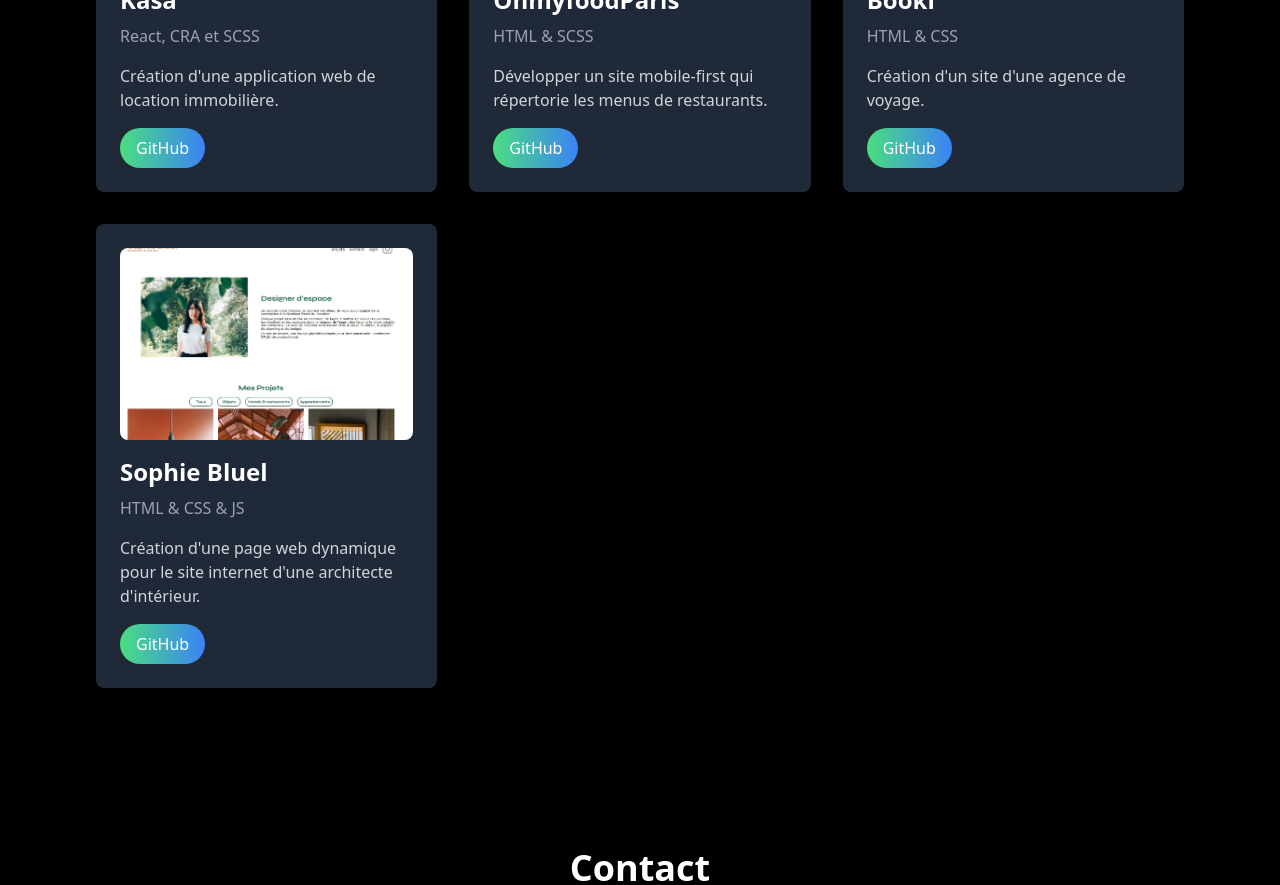
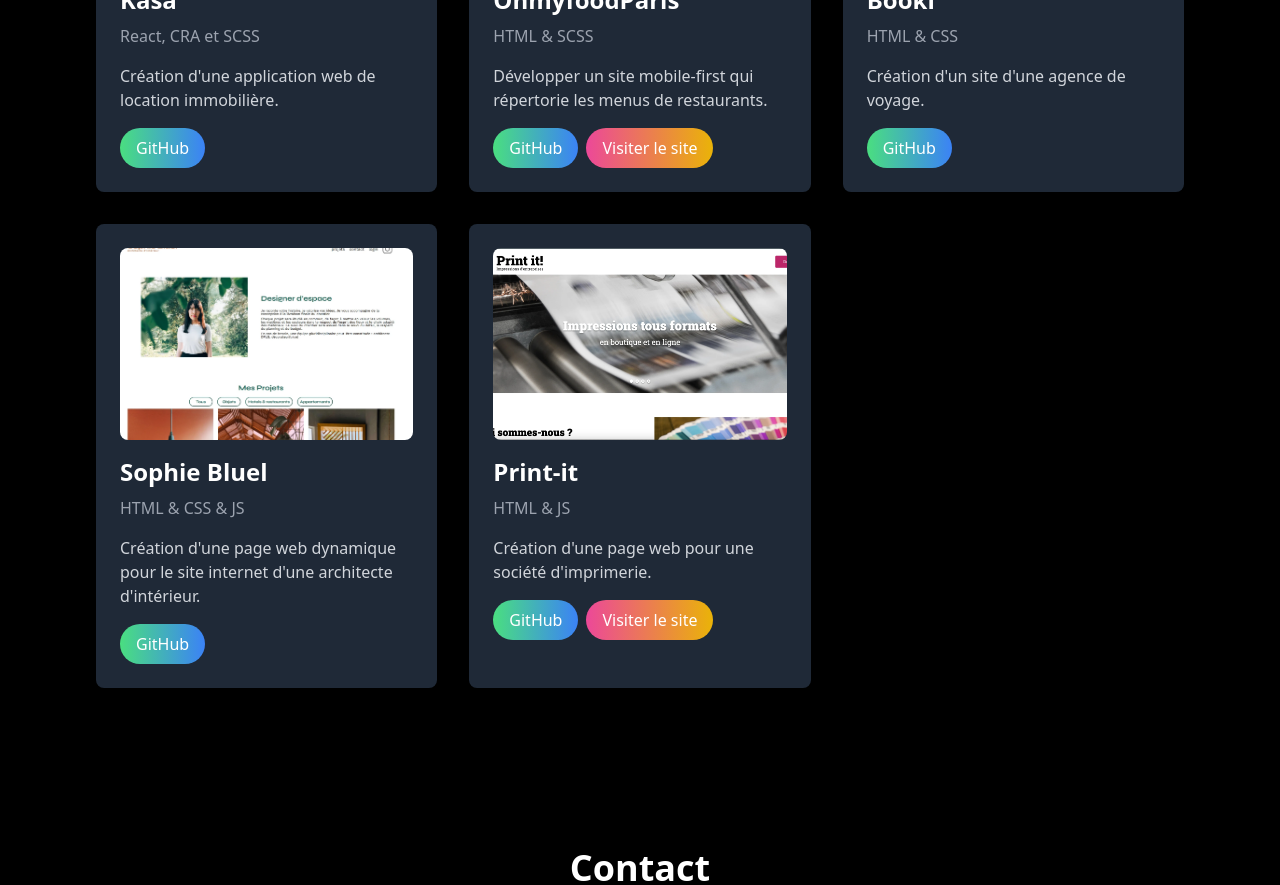
Before and after one commit to AnthonyLellouche/portfolio, a React (Vite) app: page / in a window 1280 px wide. Shown: the part 3140-4025 px from the top of the page. Built offline with nearby package versions, Linux system fonts and the light colour scheme.

Commit message:
ajout d'un projet et de liens vers le site githubpage pour les projets qui en possèdent ajout d'un bouton visiter le site sur project

```diff
--- a/src/components/Projects.jsx
+++ b/src/components/Projects.jsx
@@ -31,6 +31,17 @@ const Projects = () => {
               >
                 GitHub
               </a>
+              {project.site && (
+                <a
+                  href={project.site}
+                  className="inline-block bg-gradient-to-r from-pink-500 to-yellow-500 text-white px-4 py-2 rounded-full ml-2"
+                  target="_blank"
+                  rel="noopener noreferrer"
+                  aria-label={`Visiter le site de ${project.name}`}
+                >
+                  Visiter le site
+                </a>
+              )}
             </div>
           ))}
         </div>
--- a/src/data/data.json
+++ b/src/data/data.json
@@ -22,6 +22,7 @@
       "technologies": "SEO, accessibilité, Lighthouse",
       "image": "ninacarducci.webp",
       "github": "https://github.com/AnthonyLellouche/nina-carducci",
+      "site": "https://anthonylellouche.github.io/nina-carducci/",
       "description": "Optimisation du référencement du site de Nina Carducci."
     },
     {
@@ -38,6 +39,7 @@
       "technologies": "HTML & SCSS",
       "image": "ohmyfood.webp",
       "github": "https://github.com/AnthonyLellouche/ohmyfoodparis",
+      "site": "https://anthonylellouche.github.io/ohmyfoodparis/",
       "description": "Développer un site mobile-first qui répertorie les menus de restaurants."
     },
     {
@@ -55,6 +57,15 @@
       "image": "sophiebluel.webp",
       "github": "https://github.com/AnthonyLellouche/sophiebluel",
       "description": "Création d'une page web dynamique pour le site internet d'une architecte d'intérieur."
+    },
+    {
+      "id": 8,
+      "name": "Print-it",
+      "technologies": "HTML & JS",
+      "image": "printit.webp",
+      "github": "https://github.com/AnthonyLellouche/print-it",
+      "site": "https://anthonylellouche.github.io/print-it/",
+      "description": "Création d'une page web pour une société d'imprimerie."
     }
   ],
   "services": [
```
Also changed, not shown: public/assets/printit.webp (added).
